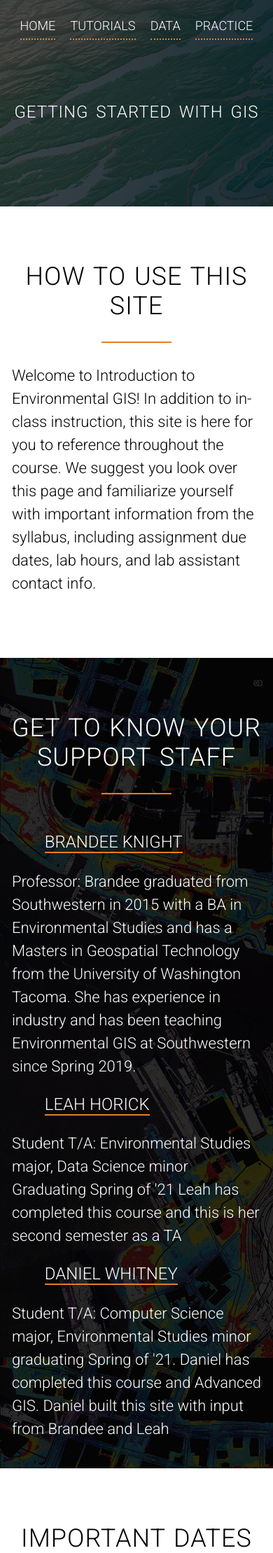
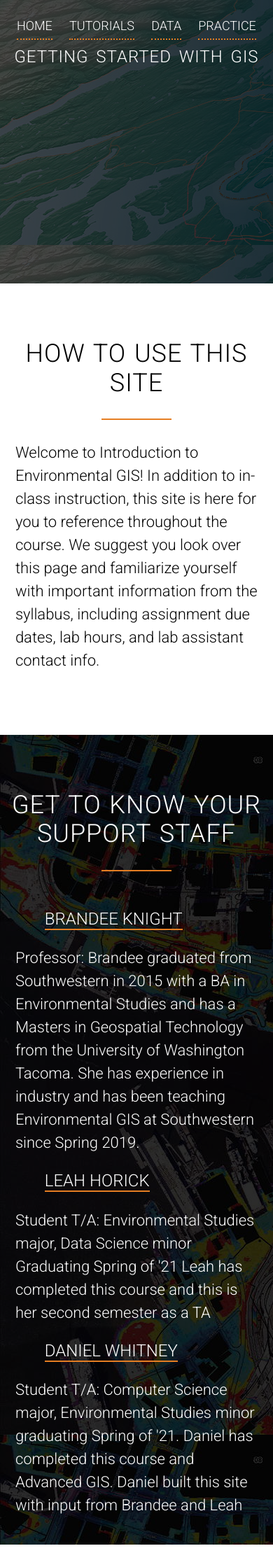
Before and after one commit to Daniel-Wh/Intro-to-gis-front-end, a Flask app: page / in a window 390 px wide. Shown: the top 2219 px of the page at 70% size. Run offline with Flask 2, Linux system fonts and the light colour scheme; some libraries are stand-ins or nearby versions.

Commit message:
updated production files

```diff
--- a/static/css/queries.css
+++ b/static/css/queries.css
@@ -88,3 +88,12 @@
     padding-top: 20px;
   }
 }
+
+@media only screen and (max-width: 680px) {
+  header {
+    height: 48vh;
+  }
+  p {
+    padding-left: 5px;
+  }
+}
--- a/static/css/style.css
+++ b/static/css/style.css
@@ -70,20 +70,23 @@ p {
 header {
   background-image: linear-gradient(rgba(0, 0, 0, 0.7), rgba(0, 0, 0, 0.7)),
     url(img/headerbackground.jpg);
-  height: 35vh;
+  height: 42vh;
   /* background-size: cover; */
   /* background-position: center; */
   background-attachment: fixed;
 }
 .header-text-box {
-  position: absolute;
-  width: 1140px;
-  top: 20%;
-  left: 63%;
-  transform: translate(-50%, -50%);
+  text-align: center;
+  position: relative;
+  top: 12vh;
 }
 
 .main-nav {
+  display: flex;
+  top: 0;
+  right: 0;
+  margin-right: 1%;
+  margin-left: 70%;
   float: right;
   list-style-type: none;
 }
--- a/templates/index.html
+++ b/templates/index.html
@@ -24,15 +24,17 @@
   </head>
   <body>
     <header>
+      <ul class="main-nav">
+        <li><a href="#home" id="home-header">Home</a></li>
+        <li><a href="#tutorials" id="tutorials-header">Tutorials</a></li>
+        <li><a href="#data" id="data-header">Data</a></li>
+        <li><a href="#practice" id="practice-header">Practice</a></li>
+      </ul>
       <div class="row">
-        <ul class="main-nav">
-          <li><a href="#home" id="home-header">Home</a></li>
-          <li><a href="#tutorials" id="tutorials-header">Tutorials</a></li>
-          <li><a href="#data" id="data-header">Data</a></li>
-          <li><a href="#practice" id="practice-header">Practice</a></li>
-        </ul>
+        <div class="header-text-box">
+          <h1>getting started with gis</h1>
+        </div>
       </div>
-      <div class="header-text-box"><h1>getting started with gis</h1></div>
     </header>
     <section class="site-howto" id="site-howto">
       <div class="row">
```
